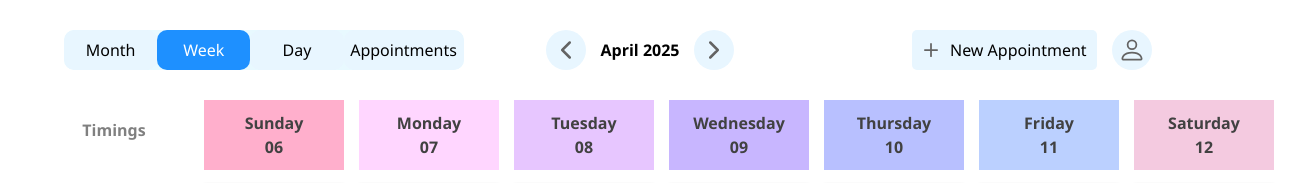
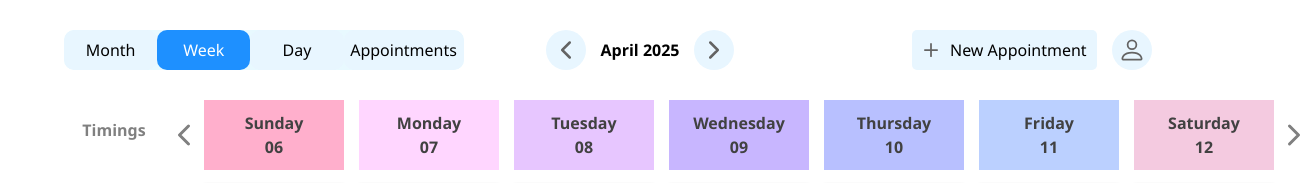
Before and after one commit to faiz-verse/React-practice, a React (Vite) app in the folder booking-app/: page /dashboard in a window 1280 px wide. Both pictures are taken after a click on the element "Week". Shown: the top 183 px of the page, 1314 px wide, since content can reach past the window. Built offline with nearby package versions, Linux system fonts and the light colour scheme.

Commit message:
changed alot things in booking-app

```diff
--- a/booking-app/src/components/Week.css
+++ b/booking-app/src/components/Week.css
@@ -47,6 +47,36 @@
     left: 140px;
 }
 
+#week-days-header #button-left, #week-days-header #button-right{
+    all: unset;
+    height: 40px;
+    width: 40px;
+    border-radius: 50%;
+    background: transparent;
+
+    position: absolute;
+    transform: all 0.15s ease-in-out;
+    display: flex;
+    align-items: center;
+    justify-content: center;
+}
+
+#week-days-header #button-left{
+    left: -40px;
+    align-self: center;
+    stroke-width: 5px;
+}
+#week-days-header #button-right{
+    right: -40px;
+    align-self: center;
+    stroke-width: 5px;
+}
+
+#week-days-header #button-left:active,
+#week-days-header #button-right:active {
+    scale: 0.9;
+    background: lightgray;
+}
 
 .week-day {
     height: 100%;
@@ -65,31 +95,38 @@
     justify-content: center;
 }
 
-.week-day:nth-child(1) {
+
+
+.week-day #button-right{
+    border-radius: 50%;
+    background: transparent;
+}
+
+.week-day:nth-child(2) {
     background: rgb(255 175 204);
 }
 
-.week-day:nth-child(2) {
+.week-day:nth-child(3) {
     background: rgb(255 214 255);
 }
 
-.week-day:nth-child(3) {
+.week-day:nth-child(4) {
     background: rgb(231 198 255);
 }
 
-.week-day:nth-child(4) {
+.week-day:nth-child(5) {
     background: rgb(200 182 255);
 }
 
-.week-day:nth-child(5) {
+.week-day:nth-child(6) {
     background: rgb(184 192 255);
 }
 
-.week-day:nth-child(6) {
+.week-day:nth-child(7) {
     background: rgb(187 208 255);
 }
 
-.week-day:nth-child(7) {
+.week-day:nth-child(8) {
     background: rgb(244 202 224);
 }
 
@@ -123,8 +160,15 @@
     position: relative;
 
     background-color: #ecfdf5;
-    border-left: 4px solid #10b981;
+    border-left: 4px solid palegreen;
 
+    mask-image: linear-gradient(to right, black 80%, rgba(0, 0, 0, 0.3));
+}
+
+.week-appointment.multiple{
+    position: relative;
+    background-color: #ecfdf5;
+    border-left: 4px solid green;
     mask-image: linear-gradient(to right, black 80%, rgba(0, 0, 0, 0.3));
 }
 
--- a/booking-app/src/components/Week.jsx
+++ b/booking-app/src/components/Week.jsx
@@ -1,50 +1,76 @@
-import React from 'react'
+import { useEffect, useState } from 'react';
+import { BsChevronRight, BsChevronLeft } from 'react-icons/bs';
+import './week.css';
 
-import './week.css'
+function Week({ currentDate, setCurrentDate, appointments }) {
+  const [localDate, setLocalDate] = useState(currentDate);
 
-function Week({ currentDate, appointments }) {
+  useEffect(() => {
+    setCurrentDate(localDate);
+  }, [localDate]);
 
-    function getCurrentWeekDates(date = currentDate) {
+  const addOrSubDays = (date, days) => {
+    const result = new Date(date);
+    result.setDate(result.getDate() + days);
+    return result;
+  };
+
+  const getCurrentWeekDates = (date = localDate) => {
     const startOfWeek = new Date(date);
-        startOfWeek.setDate(date.getDate() - date.getDay()); // Sunday as start
+    startOfWeek.setDate(date.getDate() - date.getDay());
 
-        const week = [];
-
-        for (let i = 0; i < 7; i++) {
+    return Array.from({ length: 7 }, (_, i) => {
       const day = new Date(startOfWeek);
       day.setDate(startOfWeek.getDate() + i);
-            week.push(day.toISOString().split("T")[0]); // Format: YYYY-MM-DD
-        }
+      return day.toISOString().split("T")[0];
+    });
+  };
 
-        return week;
-    }
+  const week = getCurrentWeekDates();
 
-    const week = getCurrentWeekDates()
-
-    console.log(week);
-
-    const timeSlots = []
-    for (let hour = 0; hour < 24; hour++) {
+  const timeSlots = Array.from({ length: 24 }, (_, hour) => {
     const formattedHour = hour % 12 === 0 ? 12 : hour % 12;
     const ampm = hour < 12 ? 'AM' : 'PM';
-        timeSlots.push(`${formattedHour}:00 ${ampm}`);
-    }
+    return `${formattedHour}:00 ${ampm}`;
+  });
 
-    console.log(timeSlots)
+  const appointmentMap = {};
+  appointments.forEach((appt) => {
+    const apptDate = new Date(appt.selectedDate);
+    const formatted = apptDate.toLocaleString('en-US', {
+      timeZone: appt.selectedTimezone.split(' - ')[1] || 'Asia/Kolkata',
+      year: 'numeric',
+      month: '2-digit',
+      day: '2-digit',
+    });
+    const [mm, dd, yyyy] = formatted.split('/');
+    const formattedDate = `${yyyy}-${mm}-${dd}`;
+
+    const startTime = appt.selectedTimeSlot.split(' - ')[0].trim();
+    const key = `${startTime}-${formattedDate}`;
+    if (!appointmentMap[key]) appointmentMap[key] = [];
+    appointmentMap[key].push(appt);
+  });
 
   return (
     <div id='week' className='content'>
-            <div id='time-slot-label'> Timings </div>
+      <div id='time-slot-label'>Timings</div>
+
       <div id='week-time-slots'>
         {timeSlots.map((slot, index) => (
           <div className='week-time-slot' key={index}>{slot}</div>
         ))}
       </div>
+
       <div id='week-days-header'>
+        <button id='button-left' onClick={() => setLocalDate(addOrSubDays(localDate, -7))}>
+          <BsChevronLeft size={24} color='gray' strokeWidth={1} />
+        </button>
+
         {week.map((currentDay) => {
-                    const date = new Date(currentDay)
-                    const dayOfWeek = date.toLocaleDateString('en-US', { weekday: 'long' }); // "Sunday"
-                    const dayOfMonth = String(date.getDate()).padStart(2, '0');              // "06"
+          const date = new Date(currentDay);
+          const dayOfWeek = date.toLocaleDateString('en-US', { weekday: 'long' });
+          const dayOfMonth = String(date.getDate()).padStart(2, '0');
           return (
             <div className='week-day' key={currentDay}>
               <div>
@@ -54,81 +80,45 @@ function Week({ currentDate, appointments }) {
             </div>
           );
         })}
+
+        <button id='button-right' onClick={() => setLocalDate(addOrSubDays(localDate, 7))}>
+          <BsChevronRight size={24} color='gray' strokeWidth={1} />
+        </button>
       </div>
 
       <div id='week-appointments-wrapper'>
-                {timeSlots.map((slot, slotIndex) =>
+        {timeSlots.map((slot) =>
           week.map((day) => {
-                        const matchingAppointments = appointments.filter((appt) => {
-                            const apptDate = new Date(appt.selectedDate);
-
-                            // Fix timezone for correct day
-                            const formatted = apptDate.toLocaleString('en-US', {
-                                timeZone: appt.selectedTimezone.split(' - ')[1] || 'Asia/Kolkata',
-                                year: 'numeric',
-                                month: '2-digit',
-                                day: '2-digit',
-                            });
-                            const [mm, dd, yyyy] = formatted.split('/');
-                            const formattedDate = `${yyyy}-${mm}-${dd}`;
-                            if (formattedDate !== day) return false;
-
-                            // Compare times
-                            const startTimeString = appt.selectedTimeSlot.split(' - ')[0].trim();
-                            const dummyDate = new Date().toDateString();
-
-                            const slotTime = new Date(`${dummyDate} ${slot}`);
-                            const nextSlot = timeSlots[slotIndex + 1];
-                            const nextSlotTime = nextSlot
-                                ? new Date(`${dummyDate} ${nextSlot}`)
-                                : new Date(`${dummyDate} 11:59 PM`);
-
-                            const apptStartTime = new Date(`${dummyDate} ${startTimeString}`);
-
-                            return apptStartTime >= slotTime && apptStartTime < nextSlotTime;
-                        });
+            const key = `${slot}-${day}`;
+            const matchingAppointments = appointmentMap[key] || [];
 
             return (
               <div
                 key={`${slot}-${day}`}
-                                className={`week-appointment ${matchingAppointments.length > 0 ? 'has-appointment' : ''}`}
+                className={`week-appointment ${matchingAppointments.length === 1 ? 'has-appointment' : ''} ${matchingAppointments.length > 1 ? 'multiple' : ''}`}
               >
-                                {matchingAppointments.length == 1 && matchingAppointments.map((appt, idx) => (
-                                    <div key={idx} className="appointment-item"
-
+                {matchingAppointments.map((appt, idx) => (
+                  <div
+                    key={idx}
+                    className={`appointment-item ${matchingAppointments.length > 1 ? 'multiple' : ''}`}
+                    style={matchingAppointments.length > 1 ? {
+                      top: `-${idx * 2}px`,
+                      left: `${idx * 2}px`,
+                      position: 'absolute',
+                      zIndex: matchingAppointments.length - idx,
+                    } : {}}
                   >
                     <span>Title: {appt.appointmentTitle}</span>
                     <span>Timing: {appt.selectedTimeSlot}</span>
                   </div>
                 ))}
-
-                                {matchingAppointments.length > 1 && appointments.map((appt, idx) => (
-                                    <div
-                                        key={idx}
-                                        className="appointment-item multiple"
-                                        style={{
-                                            top: isHovered ? `-${idx * 18}px` : `0px`,
-                                            left: isHovered ? `${idx * 18}px` : `${idx * 5}px`,
-                                            zIndex: appointments.length - idx,
-                                            position: 'absolute',
-                                            transition: 'all 0.2s ease-in-out',
-                                        }}
-                                    >
-                                        <span>Title: {appt.appointmentTitle}</span>
-                                        <span>Timing: {appt.selectedTimeSlot}</span>
               </div>
-                                ))
-                                }
-                            </div>
-
             );
           })
         )}
       </div>
-
-
     </div>
-    )
+  );
 }
 
-export default Week
+export default Week;
--- a/booking-app/src/pages/Dashboard.jsx
+++ b/booking-app/src/pages/Dashboard.jsx
@@ -72,7 +72,7 @@ function Dashboard() {
             {/* CALENDAR SECTIONS */}
             <div id="calendar-content">
                 {activeView === "month" && <Month currentDate={currentDate} appointments={appointments}/>}
-                {activeView === "week" && <Week currentDate={currentDate} appointments={appointments}/>}
+                {activeView === "week" && <Week currentDate={currentDate} setCurrentDate={setCurrentDate} appointments={appointments}/>}
                 {activeView === "day" && <Days/>}
                 {activeView === "appointments" && <Appointments/>}
             </div>
```
Also changed, not shown: booking-app/src/components/AppointmentModal.jsx (+21 -4 lines). Lines whose indentation alone changed are shown as unchanged.
